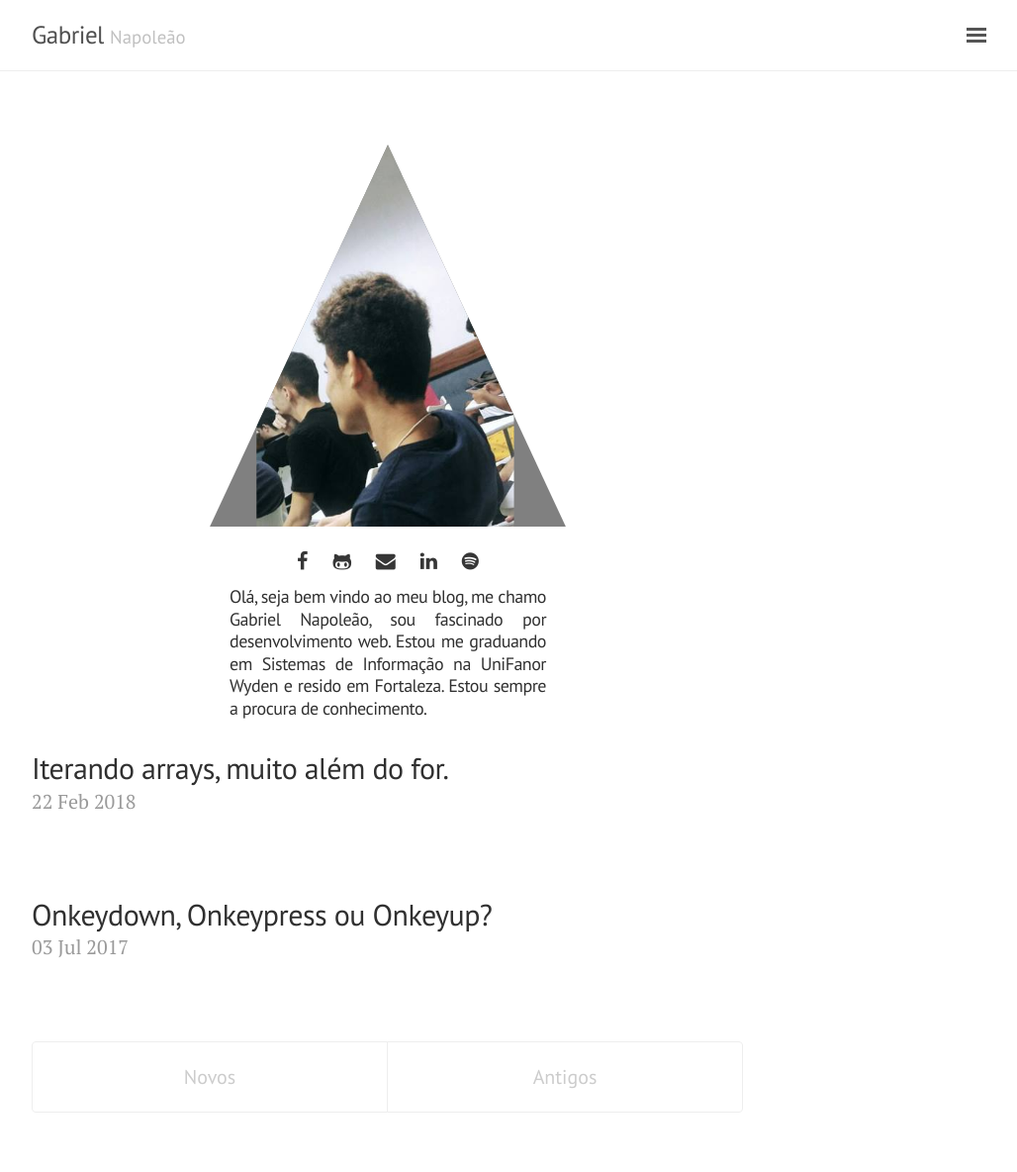
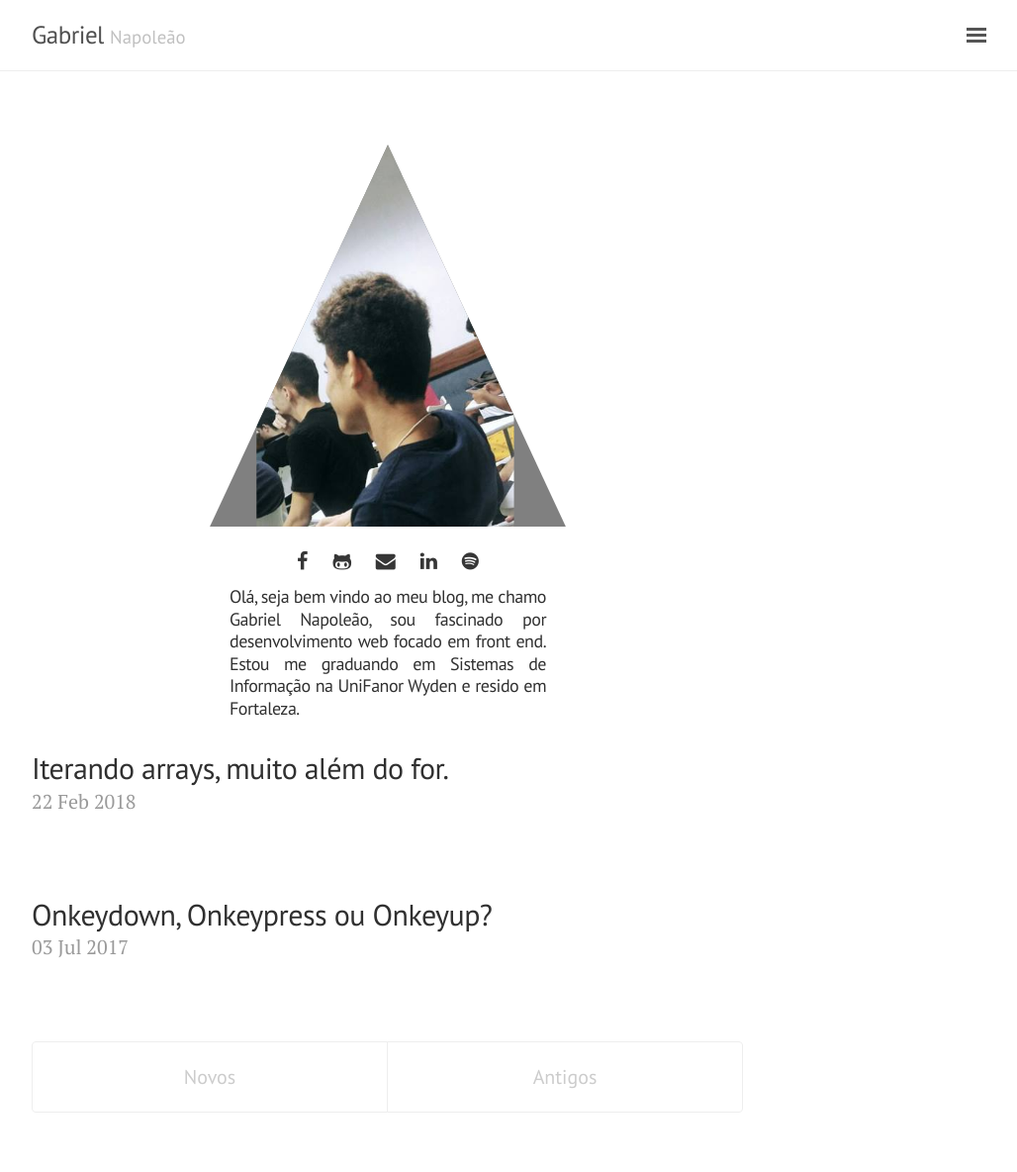
Before and after one commit to whoamindx/whoamindx.github.io, a Jekyll site: the page built from index.html, in a window 1280 px wide. Shown: the whole page at 99% size, without its empty margins (248-1276 px from the left). Built offline with Jekyll 4.4.1, drawn with Linux system fonts in a browser that asks for light colours; the list of posts is cut into pages by our own code.

Commit message:
Update _config.yml

```diff
--- a/_config.yml
+++ b/_config.yml
@@ -7,7 +7,7 @@ permalink:           /:year/:title
 # Setup
 title:               Gabriel
 tagline:             ''
-description:         'Olá, seja bem vindo ao meu blog, me chamo Gabriel Napoleão, sou fascinado por desenvolvimento web. Estou me graduando em Sistemas de Informação na UniFanor Wyden e resido em Fortaleza. Estou sempre a procura de conhecimento.' #'A reserved <a href="http://jekyllrb.com" target="_blank">Jekyll</a> theme that places the utmost gravity on content with a hidden drawer. Made by <a href="https://twitter.com/mdo" target="_blank">@mdo</a>.'
+description:         'Olá, seja bem vindo ao meu blog, me chamo Gabriel Napoleão, sou fascinado por desenvolvimento web focado em front end. Estou me graduando em Sistemas de Informação na UniFanor Wyden e resido em Fortaleza.' #'A reserved <a href="http://jekyllrb.com" target="_blank">Jekyll</a> theme that places the utmost gravity on content with a hidden drawer. Made by <a href="https://twitter.com/mdo" target="_blank">@mdo</a>.'
 url:                 http://gabrielndr.github.io
 baseurl:             ''
 paginate:            5
```
